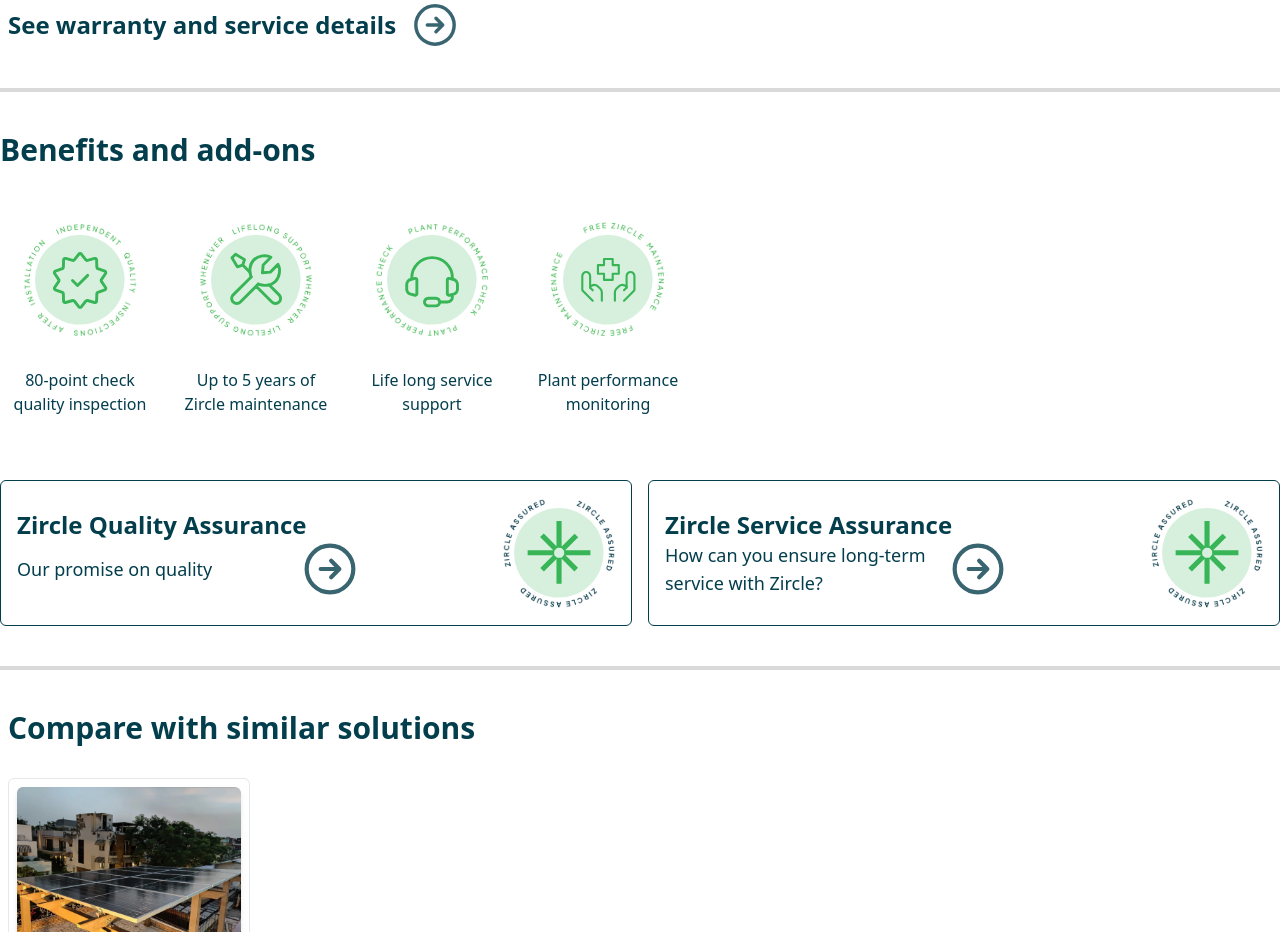
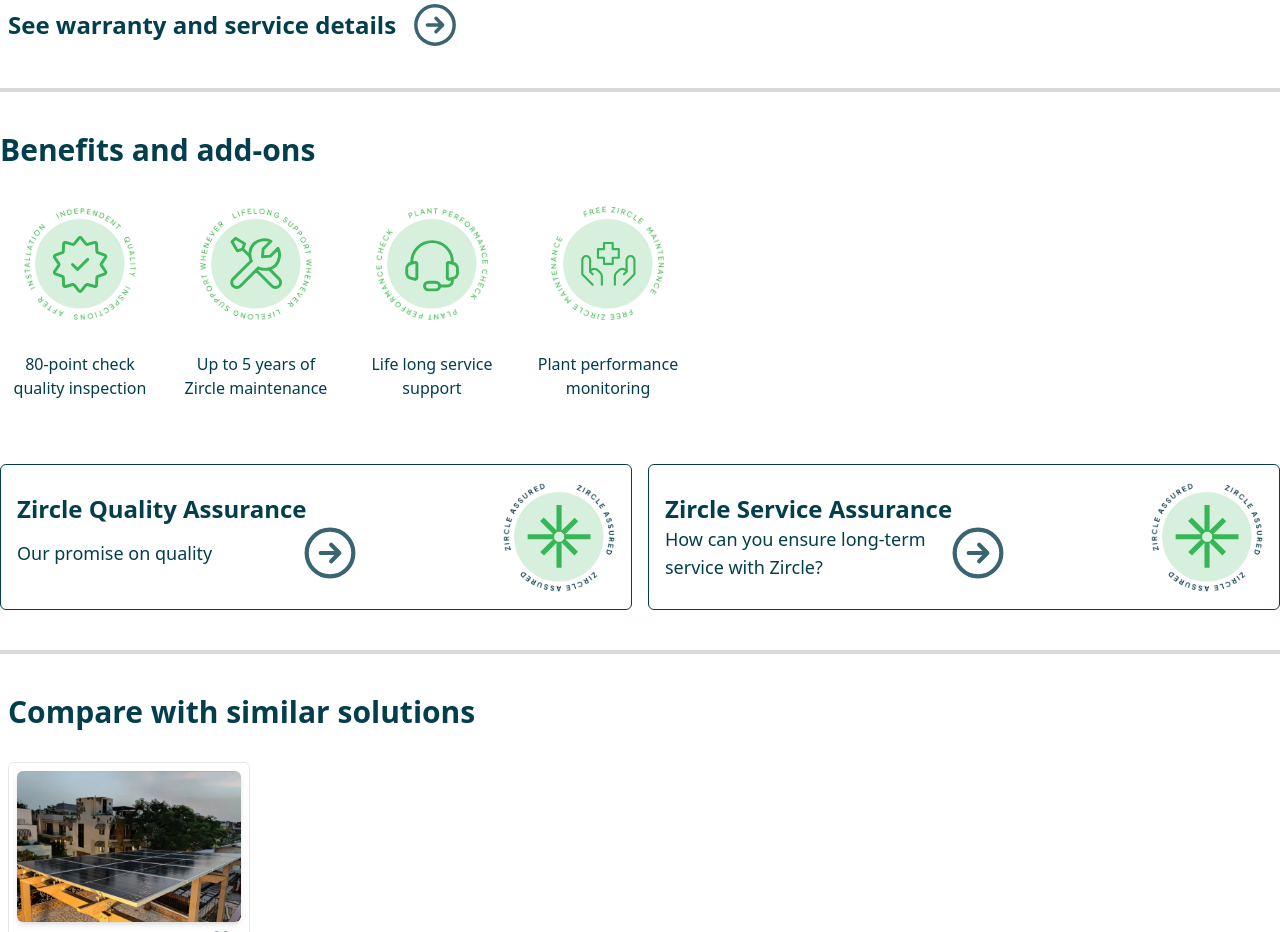
Before and after one commit to Abhaykumar404/Product-page, a Next.js app: page / in a window 1280 px wide. Shown: the part 2640-3572 px from the top of the page. Built offline with nearby package versions, Linux system fonts and the light colour scheme.

Commit message:
image changes

```diff
--- a/src/app/page.tsx
+++ b/src/app/page.tsx
@@ -1285,9 +1285,9 @@
 
           {/* AddsOn */}
           <div className='flex justify-center items-center'>
-            <div className='lg:text-3xl text-xl flex flex-col gap-8 font-bold text-[#033E4D] xl:max-w-[1340px] 2xl:max-w-[1470px] w-full xl:mx-auto mx-2 '>
+            <div className='lg:text-3xl text-xl flex flex-col gap-4 font-bold text-[#033E4D] xl:max-w-[1340px] 2xl:max-w-[1470px] w-full xl:mx-auto mx-2 '>
               Benefits and add-ons
-              <div className='lg:w-3/4 w-full flex gap-4'>
+              <div className='lg:w-3/4 w-full flex gap-4 mb-4'>
                 <div className='lg:text-base text-xs lg:w-1/6 w-1/4 flex-col flex justify-start items-center text-center gap-2 font-medium'>
                   <div className='relative lg:w-40 lg:h-40 w-[70px] h-16 flex justify-center items-center'>
                     <svg
```
